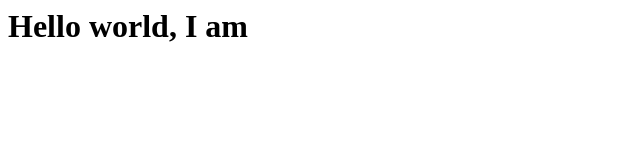
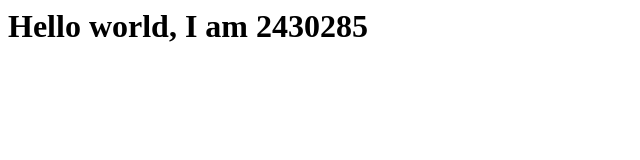
Before and after one commit to siphoHub/tutorial0SD, a plain HTML site: page index.html in a window 1280 px wide. Shown: the whole page, without its empty margins (0-640 px from the left). Drawn offline with Linux system fonts and the light colour scheme.

Commit message:
changed student number in  html file

```diff
--- a/index.html
+++ b/index.html
@@ -4,7 +4,7 @@
 </head>
 <body>
 
-<h1>Hello world, I am <student-id></h1>
+<h1>Hello world, I am 2430285 </h1>
 
 </body>
 </html>
```
